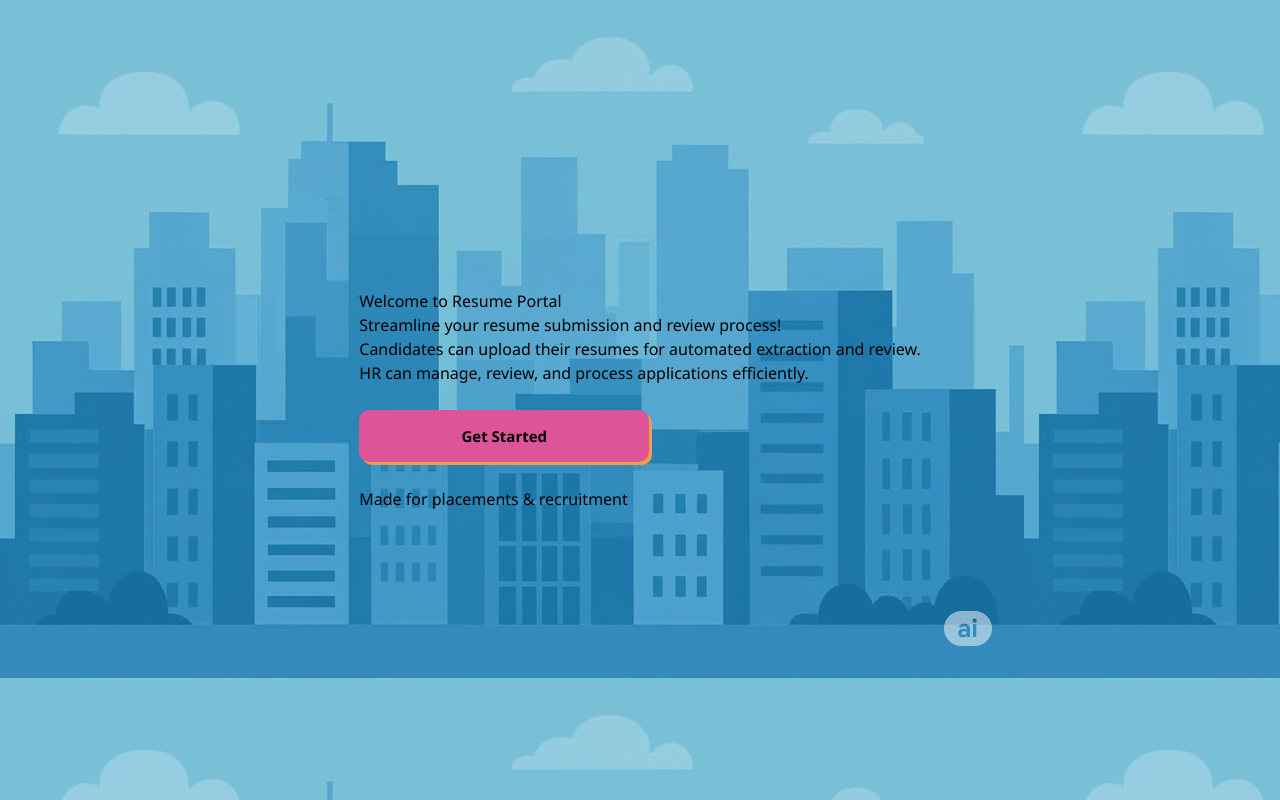
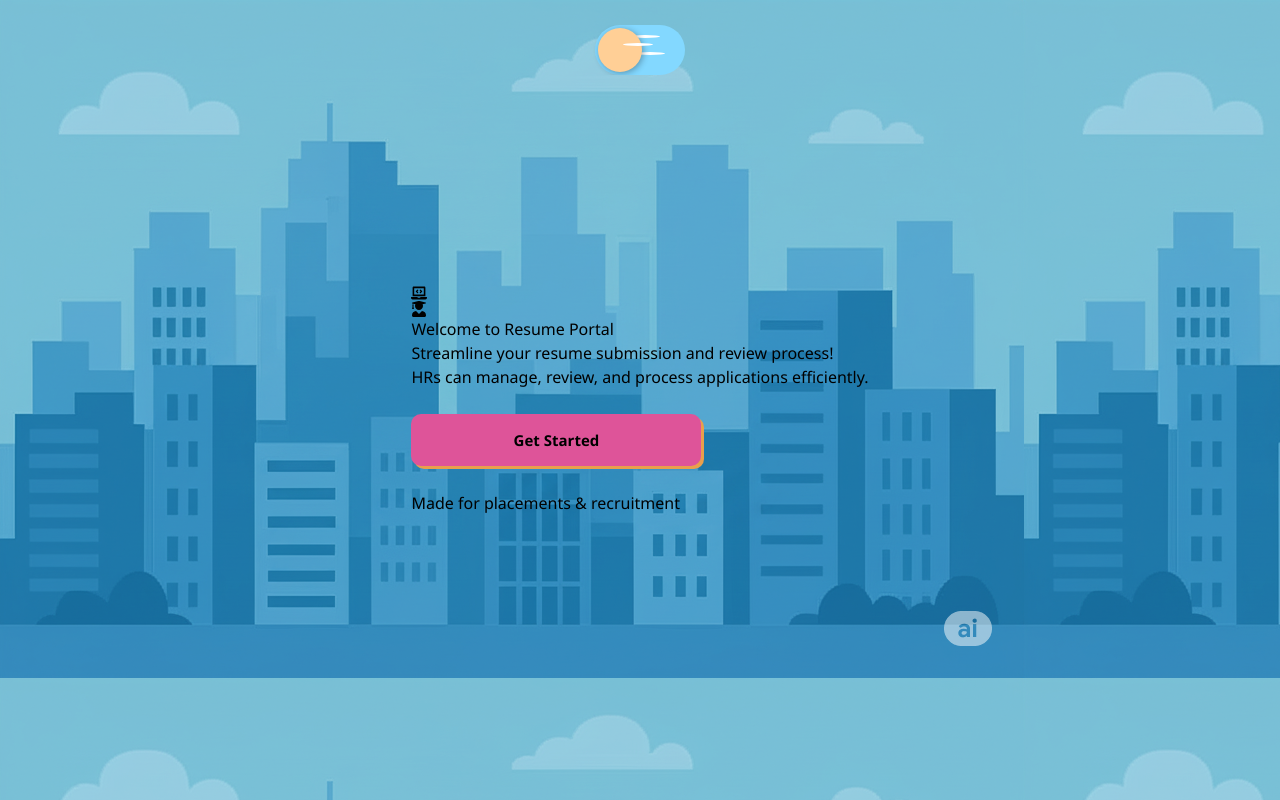
Before and after one commit to Rajs1235/LavaInternship, a React (Vite) app in the folder LavaInternship/: page / in a window 1280 px wide. Built offline with nearby package versions, Linux system fonts and the light colour scheme.

Commit message:
frontend done

```diff
--- a/LavaInternship/package.json
+++ b/LavaInternship/package.json
@@ -13,6 +13,7 @@
     "react": "^19.1.0",
     "react-dom": "^19.1.0",
     "react-hook-form": "^7.60.0",
+    "react-icons": "^5.5.0",
     "react-router-dom": "^7.6.3",
     "recharts": "^3.0.2"
   },
--- a/LavaInternship/src/App.css
+++ b/LavaInternship/src/App.css
@@ -1,7 +1,7 @@
 /* Global Styles */
 body, html {
   height: 100%;
-  margin: 0;
+
   padding: 0;
   font-family: 'Segoe UI', sans-serif;
   background:
@@ -10,7 +10,119 @@ body, html {
 
 }
 
+ .toggleWrapper {
+          overflow: hidden;
+          padding: 0 200px;
+          transform: translate3d(-50%, -50%, 0);
+          top: 50px;
+          left: 50%;
+          position: absolute;
+        }
+        .toggleWrapper .input {
+          position: absolute;
+          left: -99em;
+        }
+        .toggle {
+          cursor: pointer;
+          display: inline-block;
+          position: relative;
+          width: 90px;
+          height: 50px;
+          background-color: #83d8ff;
+          border-radius: 84px;
+          transition: background-color 200ms cubic-bezier(0.445, 0.05, 0.55, 0.95);
+        }
+.toggle:before {
+  content: "";
+  position: absolute;
+  left: -50px;
+  top: 15px;
+  font-size: 18px;
+  color: #749ed7;
+}
 
+.toggle:after {
+  content: "";
+  position: absolute;
+  right: -48px;
+  top: 15px;
+  font-size: 18px;
+}
+
+        .toggle__handler {
+          display: inline-block;
+          position: relative;
+          z-index: 1;
+          top: 3px;
+          left: 3px;
+          width: 44px;
+          height: 44px;
+          background-color: #ffcf96;
+          border-radius: 50px;
+          box-shadow: 0 2px 6px rgba(0, 0, 0, 0.3);
+          transition: all 400ms cubic-bezier(0.68, -0.55, 0.265, 1.55);
+          transform: rotate(-45deg);
+        }
+        .toggle__handler .crater {
+          position: absolute;
+          background-color: #e8cda5;
+          opacity: 0;
+          transition: opacity 200ms ease-in-out;
+          border-radius: 100%;
+        }
+        .crater--1 { top: 18px; left: 10px; width: 4px; height: 4px; }
+        .crater--2 { top: 28px; left: 22px; width: 6px; height: 6px; }
+        .crater--3 { top: 10px; left: 25px; width: 8px; height: 8px; }
+        .star {
+          position: absolute;
+          background-color: #fff;
+          transition: all 300ms cubic-bezier(0.445, 0.05, 0.55, 0.95);
+          border-radius: 50%;
+        }
+        .star--1 { top: 10px; left: 35px; z-index: 0; width: 30px; height: 3px; }
+        .star--2 { top: 18px; left: 28px; z-index: 1; width: 30px; height: 3px; }
+        .star--3 { top: 27px; left: 40px; z-index: 0; width: 30px; height: 3px; }
+        .star--4, .star--5, .star--6 {
+          opacity: 0;
+          transition: all 300ms 0 cubic-bezier(0.445, 0.05, 0.55, 0.95);
+        }
+        .star--4 { top: 16px; left: 11px; width: 2px; height: 2px; }
+        .star--5 { top: 32px; left: 17px; width: 3px; height: 3px; }
+        .star--6 { top: 36px; left: 28px; width: 2px; height: 2px; }
+        .input:checked + .toggle {
+          background-color: #749dd6;
+        }
+        .input:checked + .toggle:before {
+          color: #fff;
+        }
+        .input:checked + .toggle:after {
+          color: #749ed7;
+        }
+        .input:checked + .toggle .toggle__handler {
+          background-color: #ffe5b5;
+          transform: translate3d(40px, 0, 0) rotate(0);
+        }
+        .input:checked + .toggle .toggle__handler .crater {
+          opacity: 1;
+        }
+        .input:checked + .toggle .star--1 { width: 2px; height: 2px; }
+        .input:checked + .toggle .star--2 { width: 4px; height: 4px; transform: translate3d(-5px, 0, 0); }
+        .input:checked + .toggle .star--3 { width: 2px; height: 2px; transform: translate3d(-7px, 0, 0); }
+        .input:checked + .toggle .star--4,
+        .input:checked + .toggle .star--5,
+        .input:checked + .toggle .star--6 {
+          opacity: 1;
+          transform: translate3d(0, 0, 0);
+        }
+        .input:checked + .toggle .star--4 {
+          transition: all 300ms 200ms cubic-bezier(0.445, 0.05, 0.55, 0.95);
+        }
+        .input:checked + .toggle .star--5 {
+          transition: all 300ms 300ms cubic-bezier(0.445, 0.05, 0.55, 0.95);
+        }
+        .input:checked + .toggle .star--6 {
+          transition: all 300ms 400ms cubic-bezier(0.445, 0.05, 0.55, 0.95);
+        }
 .app-container {
   display: flex;
   flex-direction: column;
--- a/LavaInternship/src/components/Home.jsx
+++ b/LavaInternship/src/components/Home.jsx
@@ -1,26 +1,72 @@
-import React from 'react';
+import React, { useState } from 'react';
 import { useNavigate } from 'react-router-dom';
+import { FaUserGraduate, FaLaptopCode } from 'react-icons/fa';
 
 const Home = () => {
   const navigate = useNavigate();
+  const [isStudent, setIsStudent] = useState(false);
 
   return (
-    <div className="min-h-screen flex flex-col items-center justify-center ">
-      <div className="bg-white border-2 border-[#264143] rounded-2xl shadow-[3px_4px_0px_1px_#E99F4C] p-10 max-w-xl w-full text-center">
+    <div className="min-h-screen flex flex-col items-center justify-center] relative">
+      {/* Toggle Switch */}
+      <div className="absolute top-10">
+        <div className="toggleWrapper">
+          <input
+            className="input"
+            id="roleSwitch"
+            type="checkbox"
+            checked={isStudent}
+            onChange={() => setIsStudent(!isStudent)}
+          />
+          <label className="toggle" htmlFor="roleSwitch">
+            <span className="toggle__handler">
+              <span className="crater crater--1"></span>
+              <span className="crater crater--2"></span>
+              <span className="crater crater--3"></span>
+            </span>
+            <span className="star star--1"></span>
+            <span className="star star--2"></span>
+            <span className="star star--3"></span>
+            <span className="star star--4"></span>
+            <span className="star star--5"></span>
+            <span className="star star--6"></span>
+          </label>
+        </div>
+     <div className="flex justify-between mt-20 w-full px-12 text-4xl text-[#264143]">
+  <FaLaptopCode className={!isStudent ? '' : 'opacity-30'} />
+  <FaUserGraduate className={isStudent ? '' : 'opacity-30'} />
+</div>
+
+      </div>
+
+      {/* Card */}
+      <div className="bg-white border-2 border-[#264143] rounded-2xl shadow-[3px_4px_0px_1px_#E99F4C] p-10 max-w-xl w-full text-center mt-40">
         <h1 className="text-3xl font-extrabold text-[#264143] mb-2">Welcome to Resume Portal</h1>
         <p className="text-lg text-[#DE5499] mb-6 font-semibold">
           Streamline your resume submission and review process!
         </p>
         <p className="text-[#264143] mb-8">
-          Candidates can upload their resumes for automated extraction and review.<br />
-          HR can manage, review, and process applications efficiently.
+          {isStudent
+            ? "Submit your resume for instant analysis and guidance."
+            : "HRs can manage, review, and process applications efficiently."}
         </p>
+
+        {isStudent ? (
+          <button
+            onClick={() => navigate('/studentform')}
+            className="btn bg-[#264143] text-white font-bold w-60 py-3 rounded-lg shadow hover:opacity-90 transition"
+          >
+            Upload Resume
+          </button>
+        ) : (
           <button
             onClick={() => navigate('/signup')}
             className="btn bg-[#DE5499] text-white font-bold w-60 py-3 rounded-lg shadow hover:opacity-90 transition"
           >
             Get Started
           </button>
+        )}
+
         <div className="mt-10 text-xs text-gray-500">
           <span>Made for placements & recruitment</span>
         </div>
--- a/LavaInternship/src/components/Signup.jsx
+++ b/LavaInternship/src/components/Signup.jsx
@@ -64,19 +64,7 @@ function Signup() {
                 required
               />
             </div>
-            <div className="form_group">
-              <label className="sub_title" htmlFor="role">Role</label>
-              <select
-                value={role}
-                onChange={(e) => setRole(e.target.value)}
-                className="form_style"
-                required
-              >
-                <option value="">Select Role</option>
-                <option value="student">Student</option>
-                <option value="hr">HR</option>
-              </select>
-            </div>
+
             {error && (
               <p className="text-red-500 text-sm mt-2 text-center">{error}</p>
             )}
--- a/LavaInternship/src/components/StudentResumeForm.jsx
+++ b/LavaInternship/src/components/StudentResumeForm.jsx
@@ -14,8 +14,9 @@ const StudentResumeForm = () => {
       gradYear: e.target.gradYear.value,
       marks12: e.target.marks12.value,
       gradMarks: e.target.gradMarks.value,
+      gender: e.target.Gender.value,
       workPref: e.target.workPref.value,
-      experience: e.target.experience.value,
+      linkedIn: e.target.linkedIn.value,
       resume: e.target.resume.files[0]?.name || ''
     };
 
@@ -28,7 +29,7 @@ const StudentResumeForm = () => {
   };
 
   return (
-    <div className="min-h-screen  flex items-center justify-center p-6">
+    <div className="min-h-screen flex items-center justify-center p-6">
       <div className="bg-white shadow-xl rounded-2xl p-8 w-full max-w-3xl">
         <h2 className="text-2xl font-semibold text-center text-gray-800 mb-6">🎓 Employee Resume Form</h2>
         <form onSubmit={handleSubmit} className="space-y-4">
@@ -61,14 +62,12 @@ const StudentResumeForm = () => {
               <label className="block font-medium mb-1">Graduation Marks (%)</label>
               <input type="text" name="gradMarks" className="w-full border rounded-md px-3 py-2" required />
             </div>
-                  <div>
+            <div>
               <label className="block font-medium mb-1">Gender</label>
               <select name="Gender" className="w-full border rounded-md px-3 py-2" required>
-<option value="M">Male</option>
-<option value="F">Female</option>
-
+                <option value="M">Male</option>
+                <option value="F">Female</option>
               </select>
-
             </div>
             <div>
               <label className="block font-medium mb-1">Work Preference</label>
@@ -79,8 +78,8 @@ const StudentResumeForm = () => {
               </select>
             </div>
             <div>
-              <label className="block font-medium mb-1">Linked-In</label>
-              <input type="text" name="name" className="w-full border rounded-md px-3 py-2" placeholder='Enter Linkedin URL'required />
+              <label className="block font-medium mb-1">LinkedIn</label>
+              <input type="text" name="linkedIn" className="w-full border rounded-md px-3 py-2" placeholder="Enter LinkedIn URL" required />
             </div>
           </div>
 
@@ -88,18 +87,32 @@ const StudentResumeForm = () => {
             <label className="block font-medium mb-1">Upload Resume (PDF)</label>
             <input type="file" name="resume" accept=".pdf" className="w-full border rounded-md px-3 py-2" required />
           </div>
-          <button type="submit" className="w-full bg-blue-600 hover:bg-blue-700 text-white py-2 px-4 rounded-md font-medium mt-2">
+          <button
+            type="submit"
+            className="w-full bg-blue-600 hover:bg-blue-700 text-white py-2 px-4 rounded-md font-medium mt-2"
+          >
             📤 Submit Resume
           </button>
         </form>
 
-        {/* Toast Notification */}
+        {/* Animated Toast */}
         {toastVisible && (
-          <div className="fixed bottom-5 right-5 bg-green-600 text-white px-4 py-2 rounded shadow-lg transition-opacity duration-300">
+          <div className="fixed bottom-5 right-5 bg-green-600 text-white px-6 py-3 rounded-lg shadow-lg animate-slide-in">
             ✅ Form submitted successfully!
           </div>
         )}
       </div>
+
+      {/* Toast Slide Animation */}
+      <style>{`
+        @keyframes slideIn {
+          0% { transform: translateX(150%); opacity: 0; }
+          100% { transform: translateX(0); opacity: 1; }
+        }
+        .animate-slide-in {
+          animation: slideIn 0.5s ease-out;
+        }
+      `}</style>
     </div>
   );
 };
```
Also changed, not shown: 1 other file (tests, documents, lock files or other folders). Lines whose indentation alone changed are shown as unchanged.
